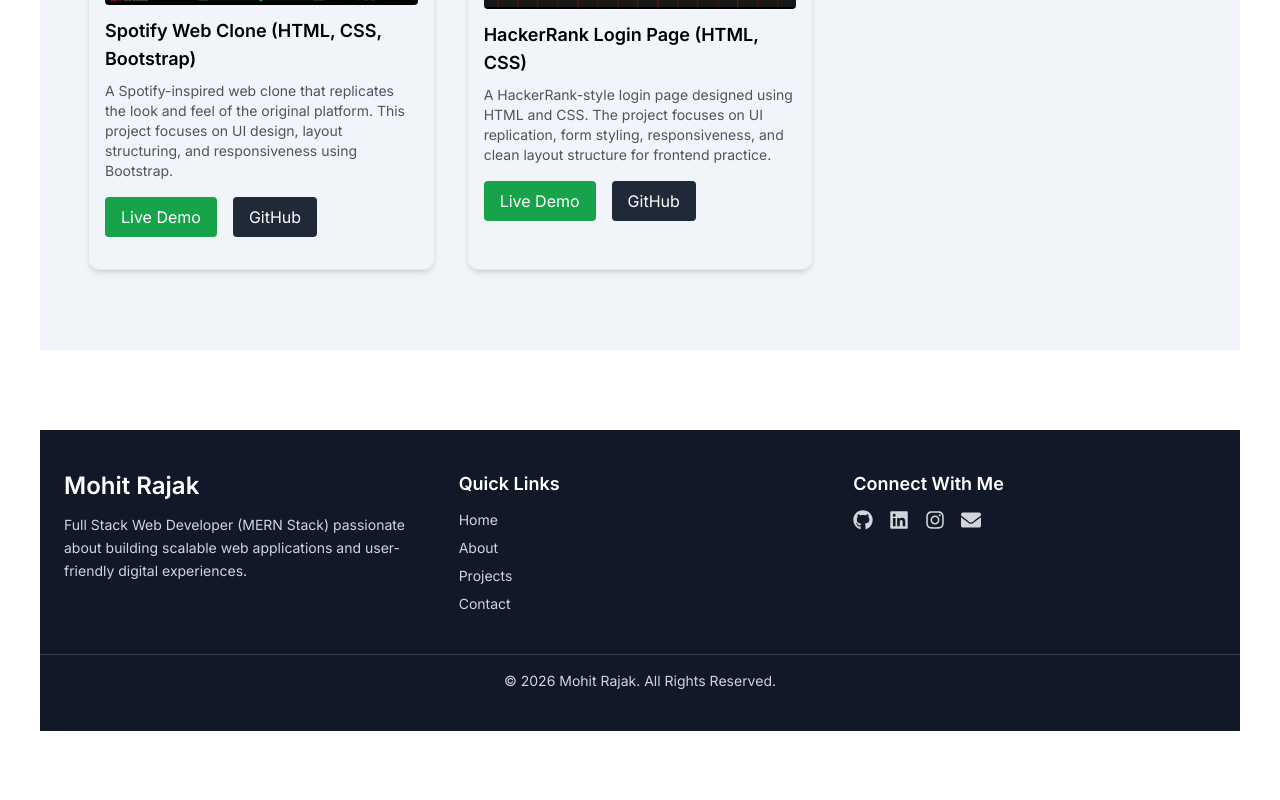
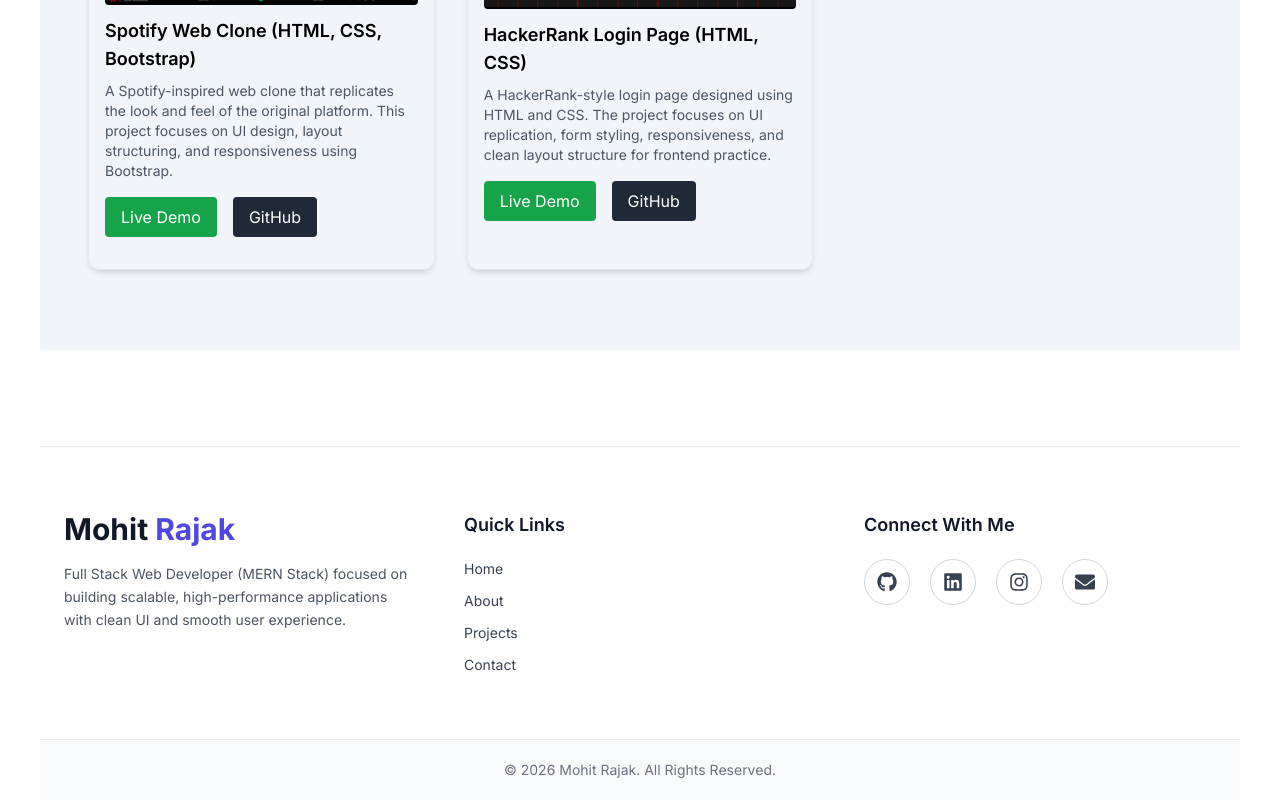
Before and after one commit to Mohit-Rajak/PORTFOLIO, a React (Vite) app: page /projects in a window 1280 px wide. Shown: the part 2805-3605 px from the top of the page. Before the commit the page ends 3536 px from the top, so only its background shows below. Built offline with nearby package versions, Linux system fonts and the light colour scheme.

Commit message:
Footer Done

```diff
--- a/src/components/Footer.jsx
+++ b/src/components/Footer.jsx
@@ -1,68 +1,81 @@
 import React from "react";
-import { FaGithub, FaLinkedin, FaInstagram, FaEnvelope } from "react-icons/fa";
+import {
+  FaGithub,
+  FaLinkedin,
+  FaInstagram,
+  FaEnvelope,
+} from "react-icons/fa";
 
 const Footer = () => {
   return (
-    <footer className="bg-gray-900 text-gray-300 py-10 mt-20">
-      <div className="max-w-7xl mx-auto px-6 grid grid-cols-1 md:grid-cols-3 gap-8">
+    <footer className="mt-24 bg-white text-gray-700 border-t border-gray-200">
+      <div className="max-w-7xl mx-auto px-6 py-16 grid grid-cols-1 md:grid-cols-3 gap-12">
 
-        {/* Left Section */}
+        {/* Brand Section */}
         <div>
-          <h2 className="text-2xl font-semibold text-white">
-            Mohit Rajak
+          <h2 className="text-3xl font-bold text-gray-900">
+            Mohit <span className="text-indigo-600">Rajak</span>
           </h2>
-          <p className="mt-3 text-sm leading-relaxed">
-            Full Stack Web Developer (MERN Stack) passionate about building
-            scalable web applications and user-friendly digital experiences.
+          <p className="mt-4 text-sm leading-relaxed text-gray-600">
+            Full Stack Web Developer (MERN Stack) focused on building scalable,
+            high-performance applications with clean UI and smooth user
+            experience.
           </p>
         </div>
 
         {/* Quick Links */}
         <div>
-          <h3 className="text-lg font-semibold text-white mb-3">
+          <h3 className="text-lg font-semibold text-gray-900 mb-5">
             Quick Links
           </h3>
-          <ul className="space-y-2 text-sm">
-            <li className="hover:text-white transition cursor-pointer">Home</li>
-            <li className="hover:text-white transition cursor-pointer">About</li>
-            <li className="hover:text-white transition cursor-pointer">Projects</li>
-            <li className="hover:text-white transition cursor-pointer">Contact</li>
+          <ul className="space-y-3 text-sm">
+            {["Home", "About", "Projects", "Contact"].map((item) => (
+              <li
+                key={item}
+                className="hover:text-indigo-600 transition duration-300 cursor-pointer w-fit"
+              >
+                {item}
+              </li>
+            ))}
           </ul>
         </div>
 
-        {/* Social Links */}
+        {/* Social Section */}
         <div>
-          <h3 className="text-lg font-semibold text-white mb-3">
+          <h3 className="text-lg font-semibold text-gray-900 mb-5">
             Connect With Me
           </h3>
-          <div className="flex space-x-4 text-xl">
+          <div className="flex items-center gap-5 text-xl">
             <a
               href="https://github.com/Mohit-Rajak"
               target="_blank"
               rel="noreferrer"
-              className="hover:text-white transition"
+              className="p-3 rounded-full border border-gray-300 text-gray-700 hover:bg-gray-900 hover:text-white transition duration-300"
             >
               <FaGithub />
             </a>
+
             <a
-              href="https://www.linkedin.com/"
+              href="https://www.linkedin.com/in/mohit-rajak"
               target="_blank"
               rel="noreferrer"
-              className="hover:text-white transition"
+              className="p-3 rounded-full border border-gray-300 text-gray-700 hover:bg-blue-600 hover:text-white transition duration-300"
             >
               <FaLinkedin />
             </a>
+
             <a
-              href="https://www.instagram.com/"
+              href="https://www.instagram.com/mohitrajakofficial_"
               target="_blank"
               rel="noreferrer"
-              className="hover:text-white transition"
+              className="p-3 rounded-full border border-gray-300 text-gray-700 hover:bg-pink-500 hover:text-white transition duration-300"
             >
               <FaInstagram />
             </a>
+
             <a
               href="mailto:mohitrajak@example.com"
-              className="hover:text-white transition"
+              className="p-3 rounded-full border border-gray-300 text-gray-700 hover:bg-indigo-600 hover:text-white transition duration-300"
             >
               <FaEnvelope />
             </a>
@@ -70,8 +83,7 @@
         </div>
       </div>
 
-      {/* Bottom Bar */}
-      <div className="border-t border-gray-700 mt-10 pt-4 text-center text-sm">
+      <div className="bg-gray-50 border-t border-gray-200 py-5 text-center text-sm text-gray-500">
         © {new Date().getFullYear()} Mohit Rajak. All Rights Reserved.
       </div>
     </footer>
--- a/src/components/Title.jsx
+++ b/src/components/Title.jsx
@@ -7,13 +7,11 @@
         center ? "justify-center text-center" : ""
       }`}
     >
-      {/* Text */}
       <h2 className="text-2xl sm:text-3xl md:text-4xl font-semibold tracking-tight text-slate-900">
         <span className="text-slate-700">{text1}</span>{" "}
         <span className="text-indigo-600 font-bold">{text2}</span>
       </h2>
 
-      {/* Divider */}
       <span className="hidden sm:block w-12 h-[3px] bg-gradient-to-r from-indigo-600 to-purple-500 rounded-full"></span>
     </div>
   );
```
